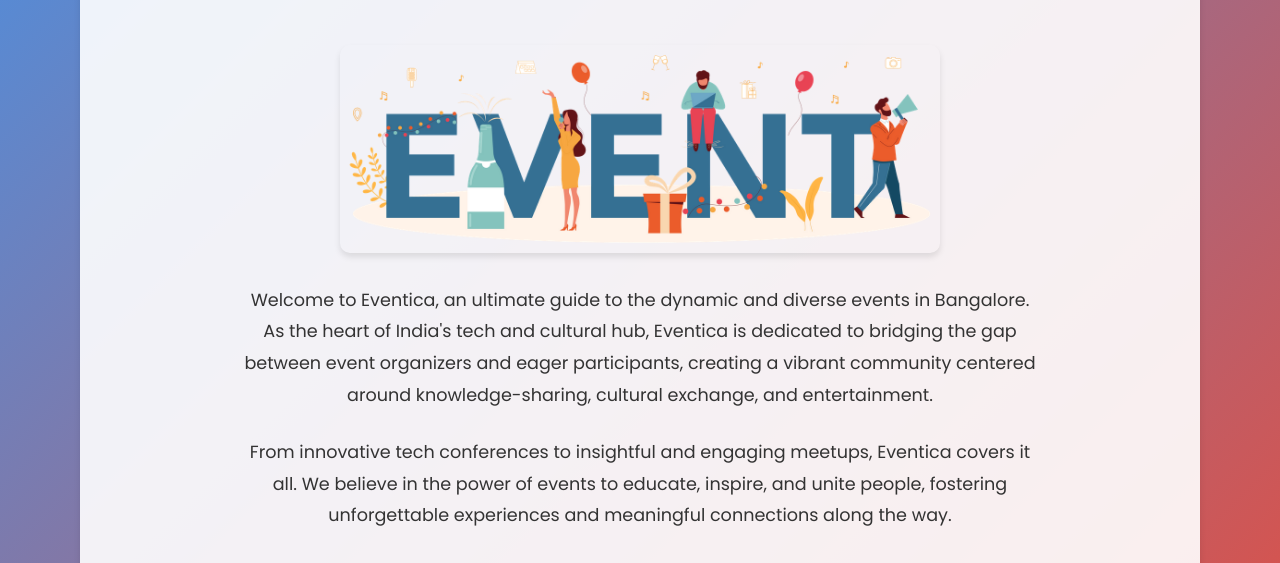
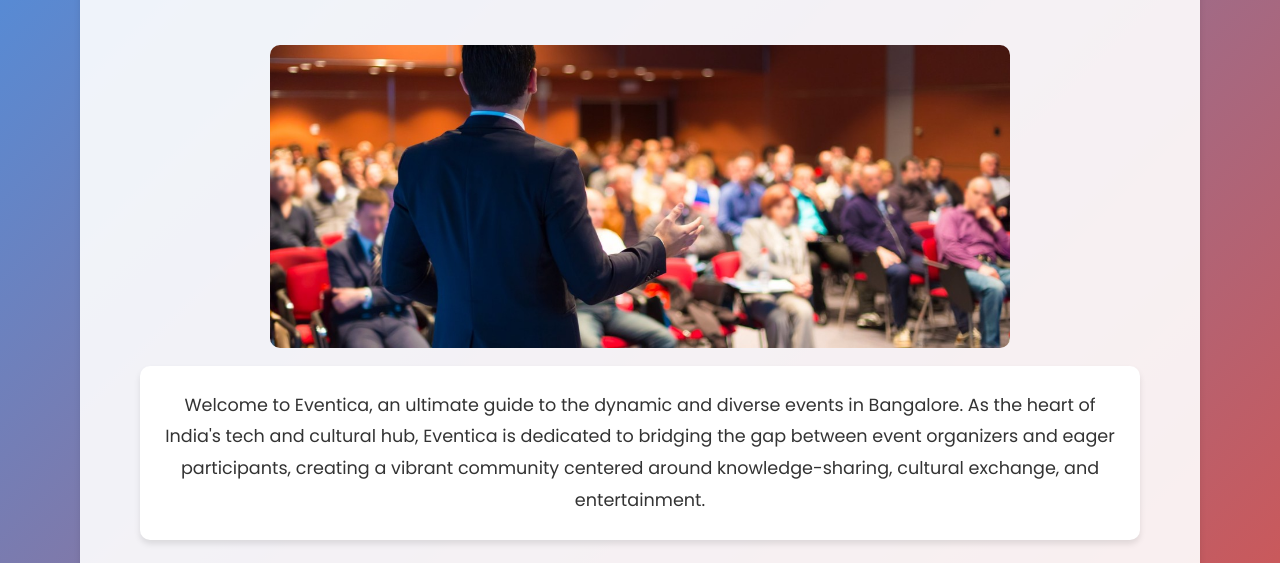
Before and after one commit to swapnilyadv/Eventica, a plain HTML site: page assets/about/about.html in a window 1280 px wide. Shown: the part 214-777 px from the top of the page. Drawn offline with Linux system fonts and the light colour scheme; files whose address does not match are found by name.

Commit message:
Enhanced the About page (#21)

```diff
--- a/assets/about/about.css
+++ b/assets/about/about.css
@@ -38,14 +38,15 @@ body.dark-mode .about-content {
 }
 
 .about-content {
+    flex: 1;
+    padding: 2rem;
+    display: flex;
+    text-align: center;
+    align-items: center;
+    border-radius: 10px;
+    flex-direction: column;
+    box-shadow: 0 4px 6px rgba(0, 0, 0, 0.1);
     background-color: rgba(255, 255, 255, 0.9);
-    border-radius: 10px;
-    padding: 2rem;
-    box-shadow: 0 4px 6px rgba(0, 0, 0, 0.1);
-    text-align: center;
-    width: 100%;
-    max-width: 1200px;
-    margin: 0 auto;
 }
 
 .section-title {
@@ -56,28 +57,36 @@ body.dark-mode .about-content {
     text-shadow: 2px 2px 4px rgba(0, 0, 0, 0.1);
 }
 
-.about-text {
-    font-size: 1.1rem;
-    color: var(--text-color);
-    line-height: 1.8;
-    max-width: 800px;
-    text-align: center;
-    margin: 0 auto;
+.image {
+    flex: 1;
+    overflow: hidden;
+    border-radius: 10px;
+    margin-bottom: 10px;
 }
 
-.about-image {
-    width: 100%;
-    max-width: 600px;
-    height: auto;
+.image img {
+    width: 70%;
     border-radius: 10px;
-    margin: 2rem auto;
-    display: block;
-    box-shadow: 0 4px 6px rgba(0, 0, 0, 0.1);
     transition: transform 0.3s ease;
 }
 
-.about-image:hover {
+.image img:hover {
     transform: scale(1.02);
+}
+
+.about-text {
+    flex: 1;
+    padding: 1.5rem;
+    line-height: 1.8;
+    text-align: left;
+    font-size: 1.1rem;
+    max-width: 1000px;
+    text-align: center;
+    border-radius: 10px;
+    color: var(--text-color);
+    background-color: #fff;
+    box-shadow: 0 4px 6px rgba(0, 0, 0, 0.1);
+    transition: transform 0.3s ease, box-shadow 0.3s ease;
 }
 
 .feature-grid {
@@ -133,13 +142,3 @@ body.dark-mode .about-content {
         gap: 1.5rem;
     }
 }
-
-@media (max-width: 480px) {
-    .section-title {
-        font-size: 2rem;
-    }
-
-    .about-image {
-        margin: 1.5rem auto;
-    }
-}
--- a/assets/about/about.html
+++ b/assets/about/about.html
@@ -61,13 +61,16 @@
             <div class="container">
                 <div class="about-content">
                     <h1 class="section-title">About Us</h1>
-                    <img src="../images/about.jpg" alt="Bangalore Cityscape" class="about-image">
+                    <div class="image">
+                        <img src="../images/about.jpeg" alt="Bangalore Cityscape">
+                    </div>
                     <p class="about-text">
                         Welcome to Eventica, an ultimate guide to the dynamic and diverse events in Bangalore. As the heart of India's tech and cultural hub, Eventica is dedicated to bridging the gap between event organizers and eager participants, creating a vibrant community centered around knowledge-sharing, cultural exchange, and entertainment.
                     </p><br>
                     <p class="about-text">
                         From innovative tech conferences to insightful and engaging meetups, Eventica covers it all. We believe in the power of events to educate, inspire, and unite people, fostering unforgettable experiences and meaningful connections along the way.
                     </p>
+
                     <div class="feature-grid">
                         <div class="feature-item">
                             <div class="feature-icon">🎭</div>
```
Also changed, not shown: assets/images/about.jpeg (added).
